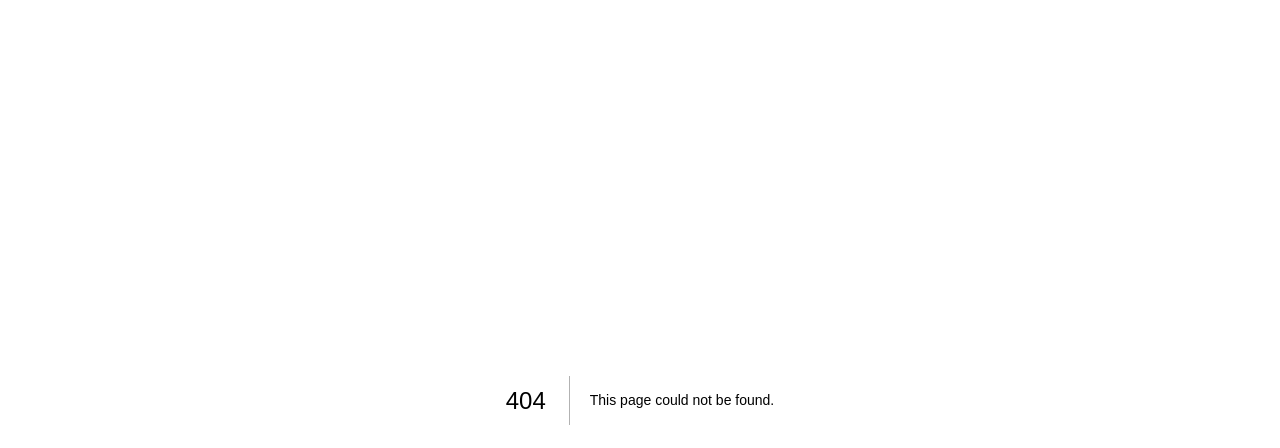
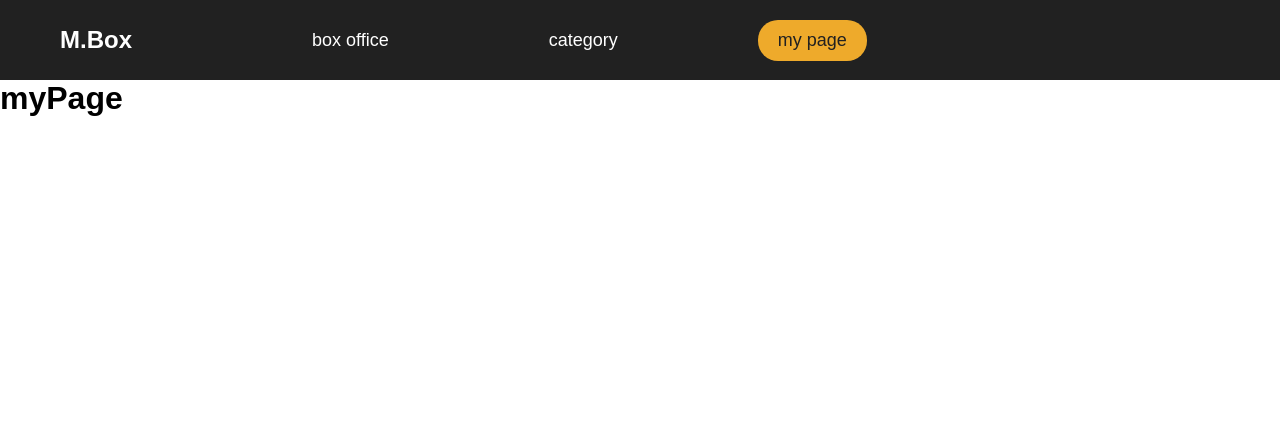
Before and after one commit to devgyuri/movie-frontend, a Next.js app: page /myPage in a window 1280 px wide. Before the commit this address had no page. Shown: the top 448 px of the page. Built offline with nearby package versions, Linux system fonts and the light colour scheme.

Commit message:
navigator frame

```diff
--- a/package.json
+++ b/package.json
@@ -20,6 +20,9 @@
     "react": "17.0.2",
     "react-dom": "17.0.2"
   },
+  "resolutions": {
+    "@types/react": "17.0.2"
+  },
   "devDependencies": {
     "@types/node": "17.0.2",
     "@types/react": "17.0.2",
@@ -29,8 +32,5 @@
     "eslint-config-prettier": "^9.1.0",
     "prettier": "3.2.5",
     "typescript": "*"
-  },
-  "resolutions": {
-    "@types/react": "17.0.2"
   }
 }
--- /dev/null
+++ b/pages/myPage/index.tsx
@@ -0,0 +1,10 @@
+import LayoutNavigation from "../../src/components/commons/layout/navigation/LayoutNavigation.index";
+
+export default function MyPagePage(): JSX.Element {
+  return (
+    <>
+      <LayoutNavigation menuIndex={2} />
+      <h1>myPage</h1>
+    </>
+  );
+}
--- /dev/null
+++ b/src/components/commons/hooks/customs/useMoveToPage.tsx
@@ -0,0 +1,17 @@
+import { useRouter } from "next/router";
+
+interface IUseMoveToPageReturn {
+  onClickMoveToPage: (path: string) => () => void;
+}
+
+export const useMoveToPage = (): IUseMoveToPageReturn => {
+  const router = useRouter();
+
+  const onClickMoveToPage = (path: string) => () => {
+    void router.push(path);
+  };
+
+  return {
+    onClickMoveToPage,
+  };
+};
--- /dev/null
+++ b/src/components/commons/layout/navigation/LayoutNavigation.index.tsx
@@ -0,0 +1,45 @@
+import { Fragment } from "react";
+import {
+  HomeLogo,
+  MenuItem,
+  MenuWrapper,
+  SelectedMenuItem,
+  Wrapper,
+} from "./LayoutNavigation.styles";
+import { useMoveToPage } from "../../hooks/customs/useMoveToPage";
+import { ILayoutNavegationProps } from "./LayoutNavigation.types";
+
+const NAVIGATION_MENUS = [
+  { name: "box office", page: "/boxOffice" },
+  { name: "category", page: "/category" },
+  { name: "my page", page: "/myPage" },
+];
+
+export default function LayoutNavigation(
+  props: ILayoutNavegationProps,
+): JSX.Element {
+  const { onClickMoveToPage } = useMoveToPage();
+
+  return (
+    <Wrapper>
+      <HomeLogo>M.Box</HomeLogo>
+      <MenuWrapper>
+        {NAVIGATION_MENUS.map((el, idx) =>
+          idx === props.menuIndex ? (
+            <Fragment key={el.page}>
+              <SelectedMenuItem onClick={onClickMoveToPage(el.page)}>
+                {el.name}
+              </SelectedMenuItem>
+            </Fragment>
+          ) : (
+            <Fragment key={el.page}>
+              <MenuItem onClick={onClickMoveToPage(el.page)}>
+                {el.name}
+              </MenuItem>
+            </Fragment>
+          ),
+        )}
+      </MenuWrapper>
+    </Wrapper>
+  );
+}
--- /dev/null
+++ b/src/components/commons/layout/navigation/LayoutNavigation.styles.ts
@@ -0,0 +1,52 @@
+import styled from "@emotion/styled";
+
+export const Wrapper = styled.div`
+  padding: 40px;
+  height: 60px;
+  background-color: #212121;
+  display: flex;
+  flex-direction: row;
+  justify-content: left;
+  align-items: center;
+  color: white;
+`;
+
+export const HomeLogo = styled.div`
+  margin-left: 20px;
+  margin-right: 100px;
+  font-size: 24px;
+  font-weight: 700;
+  cursor: pointer;
+`;
+
+export const MenuWrapper = styled.div`
+  display: flex;
+  flex-direction: row;
+  justify-content: center;
+  align-items: center;
+  font-size: 18px;
+  color: white;
+`;
+
+export const MenuItem = styled.div`
+  padding: 10px 20px;
+  margin: 0px 60px;
+  border-radius: 20px;
+  text-align: center;
+  cursor: pointer;
+
+  :hover {
+    background-color: #eeaa2b;
+    color: #212121;
+  }
+`;
+
+export const SelectedMenuItem = styled.div`
+  padding: 10px 20px;
+  margin: 0px 60px;
+  border-radius: 20px;
+  text-align: center;
+  cursor: pointer;
+  background-color: #eeaa2b;
+  color: #212121;
+`;
--- /dev/null
+++ b/src/components/commons/layout/navigation/LayoutNavigation.types.ts
@@ -0,0 +1,3 @@
+export interface ILayoutNavegationProps {
+  menuIndex?: number;
+}
--- a/styles/globals.css
+++ b/styles/globals.css
@@ -2,5 +2,5 @@
   box-sizing: border-box;
   padding: 0;
   margin: 0;
-  font-family: 'Noto Sans KR', sans-serif;
+  font-family: "Noto Sans KR", sans-serif;
 }
```
Also changed, not shown: pages/boxOffice/index.tsx (added, +10 -0 lines), pages/category/index.tsx (added, +10 -0 lines), pages/index.tsx (+6 -1 lines), tsconfig.json (+4 -14 lines).
